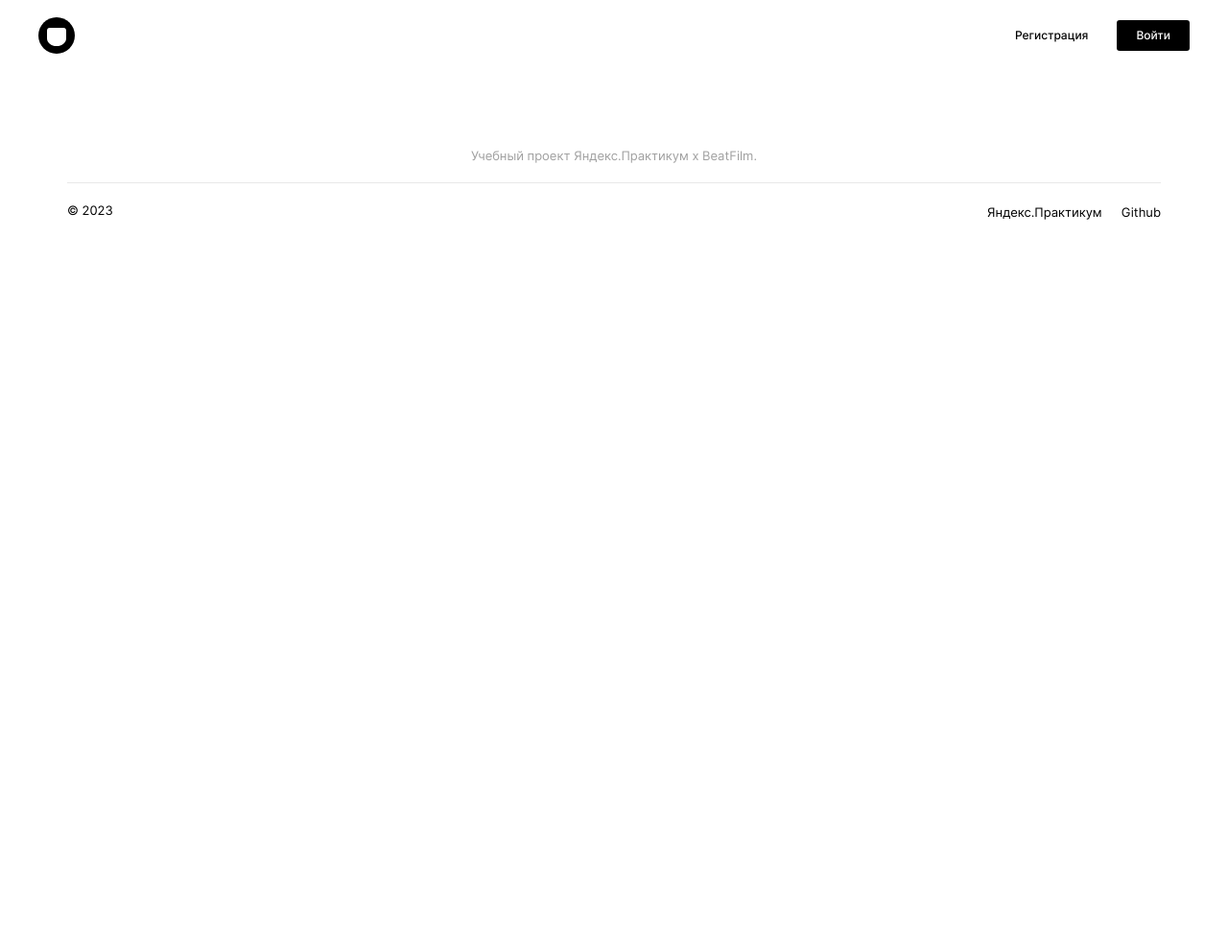
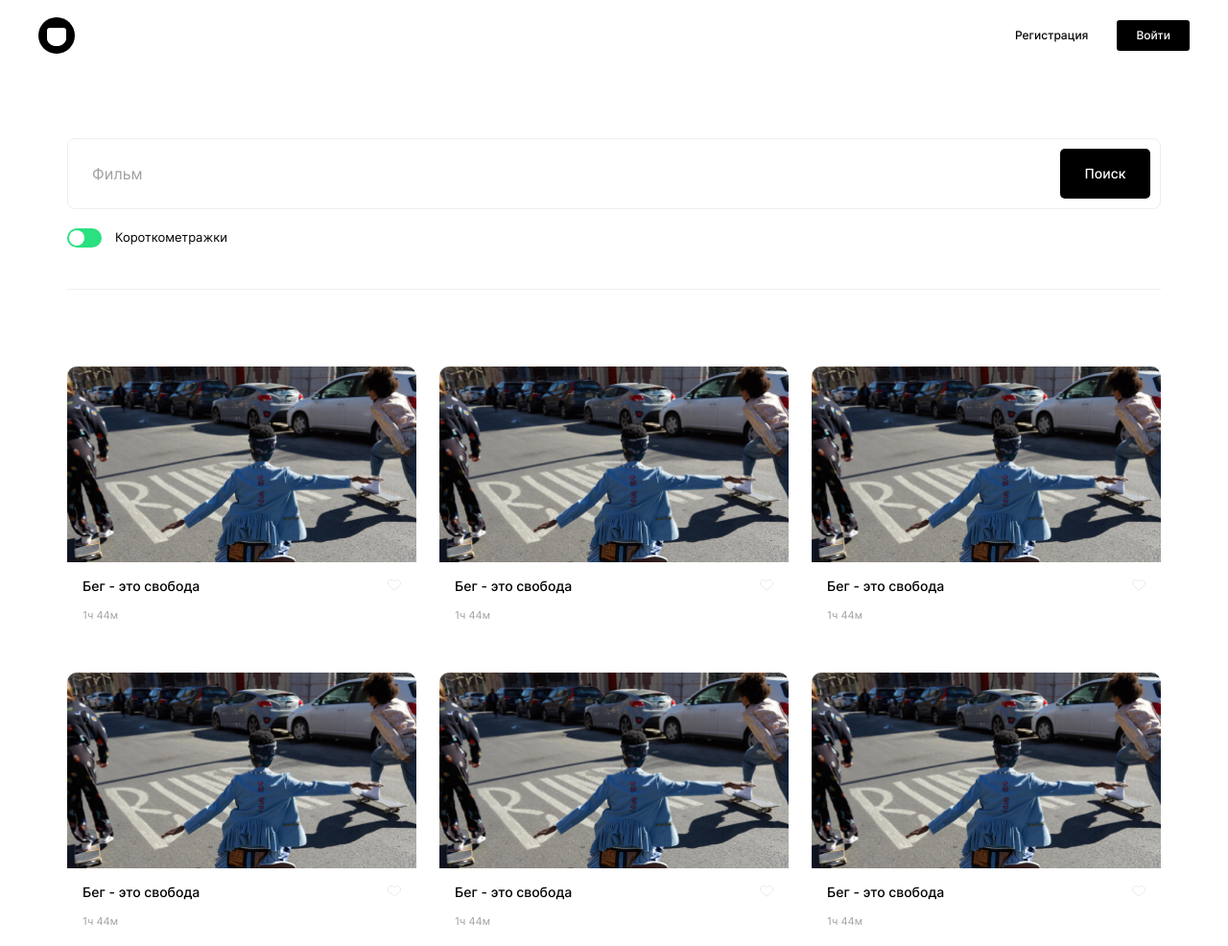
Before and after one commit to Trance0id/movies-explorer-frontend, a React app: page /movies in a window 1280 px wide. Shown: the top 986 px of the page at 96% size. Before the commit the page ends 800 px from the top, so only its background shows below. Built offline with nearby package versions, Linux system fonts and the light colour scheme.

Commit message:
level-1: added movies page 1280

```diff
--- a/src/components/App/App.js
+++ b/src/components/App/App.js
@@ -4,6 +4,7 @@ import { Route, Routes, useNavigate} from 'react-router-dom';
 import Header from '../Header/Header';
 import Main from '../Main/Main';
 import Footer from '../Footer/Footer';
+import Movies from '../Movies/Movies';
 
 function App() {
   return (
@@ -14,6 +15,10 @@ function App() {
           <Route
             path="/"
             element={<Main/>}
+          />
+          <Route
+            path="/movies"
+            element={<Movies />}
           />
           {/* <Route
             path="/sign-up"
--- /dev/null
+++ b/src/components/Movies/Movies.css
@@ -0,0 +1,6 @@
+.movies {
+  width: calc(100% - 2 * 70px);
+  display: flex;
+  flex-direction: column;
+  align-items: center;
+}
--- /dev/null
+++ b/src/components/Movies/Movies.js
@@ -0,0 +1,12 @@
+import './Movies.css';
+import SearchForm from './SearchForm';
+import MoviesCardList from './MoviesCardList';
+
+export default function Movies() {
+  return (
+    <main className='movies'>
+      <SearchForm />
+      <MoviesCardList />
+    </main>
+  );
+}
--- /dev/null
+++ b/src/components/Movies/MoviesCard.css
@@ -0,0 +1,69 @@
+.movie {
+  list-style-type: none;
+  margin: 0;
+  padding: 0;
+  width: 100%;
+  border-radius: 10px;
+  display: flex;
+  flex-direction: column;
+  align-items: center;
+  overflow: hidden;
+  color: #000;
+  background-color: #fff;
+  position: relative;
+}
+
+.movie__image {
+  width: 100%;
+  height: 100%;
+  aspect-ratio: 1.785 / 1;
+  background-position: center;
+  background-size: cover;
+  cursor: pointer;
+}
+
+.movie__caption {
+  width: 100%;
+  display: flex;
+  flex-direction: column;
+}
+
+.movie__caption-title {
+  width: 100%;
+  padding: 16px;
+  display: flex;
+  box-sizing: border-box;
+  justify-content: space-between;
+  align-items: center;
+}
+
+.movie__caption-heading {
+  margin: 0;
+  padding: 0;
+  max-width: 100%;
+  text-overflow: ellipsis;
+  white-space: nowrap;
+  overflow: hidden;
+  color: #000;
+  font-weight: 500;
+  font-size: 14px;
+  line-height: 1.215;
+}
+
+.movie__button-like {
+  background-color: transparent;
+  width: 14px;
+  height: 12px;
+  background-image: url('../../images/icon-like-inactive.svg');
+  background-size: contain;
+  border-style: none;
+}
+
+.movie__caption-length {
+  margin: 0;
+  padding: 0 16px 16px;
+  font-weight: 400;
+  font-size: 11px;
+  line-height: 1.18;
+  color: #a0a0a0;
+}
--- /dev/null
+++ b/src/components/Movies/MoviesCard.js
@@ -0,0 +1,26 @@
+import './MoviesCard.css';
+
+export default function MoviesCard( {movie}) {
+  console.log(movie);
+  return (
+    <li className="movie">
+      <div
+        className="movie__image"
+        style={{ backgroundImage: `url(${movie.link})` }}
+      ></div>
+      <div className="movie__caption">
+        <div className='movie__caption-title'>
+          <h3 className="movie__caption-heading">{movie.name}</h3>
+          <button
+            type="button"
+            className='movie__button-like'
+            aria-label="Нравится"
+          ></button>
+        </div>
+        <p className='movie__caption-length'>
+          1ч 44м
+        </p>
+      </div>
+    </li>
+  );
+}
--- /dev/null
+++ b/src/components/Movies/MoviesCardList.css
@@ -0,0 +1,22 @@
+.movies__list {
+  margin: 0 auto;
+  padding: 70px 0 10px;
+  width: fit-content;
+  display: grid;
+  grid-template-columns: repeat(3, minmax(300px, 364px));
+  gap: 37px 24px;
+  justify-items: center;
+  align-items: center;
+}
+
+@media (max-width: 1087px) {
+  .movies__list {
+    grid-template-columns: 100%;
+  }
+}
+
+@media (max-width: 689px) {
+  .movies__list {
+    grid-template-columns: 100%;
+  }
+}
--- /dev/null
+++ b/src/components/Movies/MoviesCardList.js
@@ -0,0 +1,96 @@
+import './MoviesCardList.css';
+import MoviesCard from './MoviesCard';
+import cardLink from '../../images/movieImg.png'
+
+export default function MoviesCardList() {
+  const movies = [
+    {
+      id: 1,
+      name: 'Бег - это свобода',
+      link: cardLink,
+    },
+    {
+      id: 2,
+      name: 'Бег - это свобода',
+      link: cardLink,
+    },
+    {
+      id: 3,
+      name: 'Бег - это свобода',
+      link: cardLink,
+    },
+    {
+      id: 4,
+      name: 'Бег - это свобода',
+      link: cardLink,
+    },
+    {
+      id: 5,
+      name: 'Бег - это свобода',
+      link: cardLink,
+    },
+    {
+      id: 6,
+      name: 'Бег - это свобода',
+      link: cardLink,
+    },
+    {
+      id: 7,
+      name: 'Бег - это свобода',
+      link: cardLink,
+    },
+    {
+      id: 8,
+      name: 'Бег - это свобода',
+      link: cardLink,
+    },
+    {
+      id: 9,
+      name: 'Бег - это свобода',
+      link: cardLink,
+    },
+    {
+      id: 10,
+      name: 'Бег - это свобода',
+      link: cardLink,
+    },
+    {
+      id: 11,
+      name: 'Бег - это свобода',
+      link: cardLink,
+    },
+    {
+      id: 12,
+      name: 'Бег - это свобода',
+      link: cardLink,
+    },
+    {
+      id: 13,
+      name: 'Бег - это свобода',
+      link: cardLink,
+    },
+    {
+      id: 14,
+      name: 'Бег - это свобода',
+      link: cardLink,
+    },
+    {
+      id: 15,
+      name: 'Бег - это свобода',
+      link: cardLink,
+    }
+  ]
+
+  return (
+    <section aria-label="Избранные фильмы">
+      <ul className="movies__list">
+        {movies.map((movie) => (
+          <MoviesCard
+            key={movie._id}
+            movie={movie}
+          />
+        ))}
+      </ul>
+    </section>
+  );
+}
--- /dev/null
+++ b/src/components/Movies/SearchForm.css
@@ -0,0 +1,83 @@
+.search-form {
+  width: 100%;
+  padding: 70px 0 10px;
+}
+
+.search-form__films-search {
+  padding: 10px;
+  margin: 0;
+  border: 1.5px solid rgba(170, 170, 170, 0.2);
+  border-radius: 8px;
+  display: flex;
+  justify-content: space-between;
+}
+
+.search-form__input {
+  width: 100%;
+  border: none;
+  outline: none;
+  padding-left: 15px;
+}
+
+.search-form__input::placeholder {
+  color: #a0a0a0;
+}
+
+.search-form__submit {
+  width: 100px;
+  padding: 17px 20px;
+  margin: 0;
+  border: none;
+  border-radius: 5px;
+  background-color: #000;
+  color: #fff;
+  font-weight: 500;
+  font-size: 14px;
+  line-height: 1.286;
+}
+
+.search-form__label {
+  display: flex;
+  align-items: center;
+  padding: 20px 0 43px;
+  border-bottom: 1px solid rgba(170, 170, 170, 0.2);
+  font-size: 13px;
+  line-height: 1.38;
+}
+
+.search-form__checkbox {
+  position: absolute;
+  width: 1px;
+  height: 1px;
+  overflow: hidden;
+  clip-path: inset(0 0 0 0);
+}
+
+.search-form__switchbox {
+  margin-right: 14px;
+  display: inline-block;
+  box-sizing: border-box;
+  width: 36px;
+  height: 20px;
+  background-color: #2be080;
+  border-style: none;
+  border-radius: 20px;
+  padding: 2px 2px;
+  position: relative;
+}
+
+.search-form__switcher {
+  display: block;
+  position: absolute;
+  top: 2px;
+  left: 2px;
+  width: 16px;
+  height: 16px;
+  border-radius: 50%;
+  background-color: #fff;
+  transition: 0.3s ease-out;
+}
+
+.search-form__checkbox:checked + .search-form__switchbox > .search-form__switcher {
+  left: 18px;
+}
--- /dev/null
+++ b/src/components/Movies/SearchForm.js
@@ -0,0 +1,21 @@
+import './SearchForm.css'
+
+export default function SearchForm() {
+  return (
+    <section className='search-form'>
+      <form name='search-form'>
+        <fieldset className='search-form__films-search'>
+          <input type='text' className='search-form__input' placeholder='Фильм' />
+          <button type='submit' className='search-form__submit'>Поиск</button>
+        </fieldset>
+        <label className='search-form__label'>
+          <input className='search-form__checkbox' name='short' type='checkbox'/>
+          <span className='search-form__switchbox'>
+            <span className='search-form__switcher' />
+          </span>
+          Короткометражки
+        </label>
+      </form>
+    </section>
+  );
+}
--- a/src/components/Navigation/Navigation.css
+++ b/src/components/Navigation/Navigation.css
@@ -18,7 +18,7 @@
   line-height: 1.33;
 }
 
-.navigation__link_login {
+.navigation__link_theme_dark {
   background-color: #000;
   color: #fff;
 }
--- a/src/components/Navigation/Navigation.js
+++ b/src/components/Navigation/Navigation.js
@@ -9,7 +9,7 @@ export default function Navigation() {
           Регистрация
         </Link>
 
-        <Link className='link navigation__link navigation__link_login'>
+        <Link className='link navigation__link navigation__link_theme_dark'>
           Войти
         </Link>
       </nav>
```
Also changed, not shown: src/components/Movies/Preloader.css (added), src/components/Movies/Preloader.js (added), src/images/icon-like-active.svg (added), src/images/icon-like-inactive.svg (added), src/images/movieImg.png (added).
